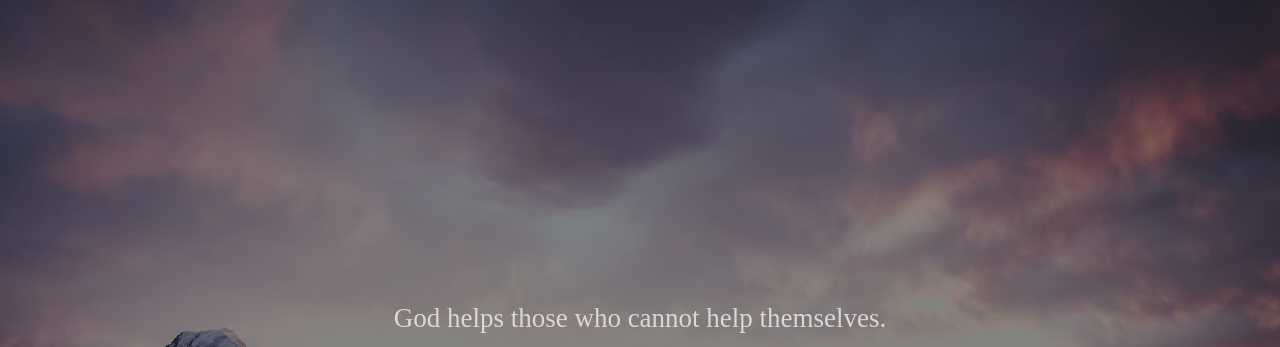
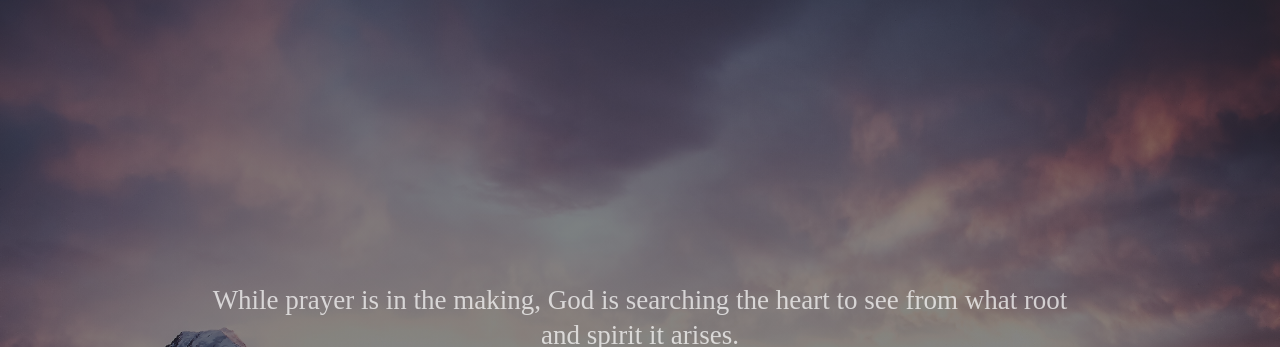
Before and after one commit to robersonj/randomquotes, a plain HTML site: page index.html in a window 1280 px wide. Shown: the top 347 px of the page. Drawn offline with nearby package versions, Linux system fonts and the light colour scheme; a web font is replaced by a local one.

Commit message:
Fixed typos in quotes; added function at the end of script.js to automatically update the first quote to random; added back jQuery transitions.

```diff
--- a/index.html
+++ b/index.html
@@ -13,8 +13,8 @@
   </head>
   <body>
     <div class="txt-container">
-      <p id="quote">God helps those who cannot help themselves.</p>
-      <p id="author">Charles Spurgeon</p>
+      <p id="quote"></p>
+      <p id="author"></p>
       <button type="button" onclick="tweetThis()"><i class="fa fa-twitter" aria-hidden="true"></i></button>
       <button type="button" onclick="generateQuote()"><i class="fa fa-refresh" aria-hidden="true"></i></button>
     </div>
@@ -22,6 +22,6 @@
   src="https://code.jquery.com/jquery-3.2.1.min.js"
   integrity="sha256-hwg4gsxgFZhOsEEamdOYGBf13FyQuiTwlAQgxVSNgt4="
   crossorigin="anonymous"></script>
-  <script src="resources/js/script.js" type="text/javascript"></script>
+  <script src="./resources/js/script.js" type="text/javascript"></script>
   </body>
 </html>
--- a/resources/js/script.js
+++ b/resources/js/script.js
@@ -24,7 +24,7 @@ var quotes = [
     "author": "John Calvin"
   },
   {
-    "quote": "While prayer is in the making, God is searching the heart to see from what root and spirit it arises (114).",
+    "quote": "While prayer is in the making, God is searching the heart to see from what root and spirit it arises.",
     "author": "John Bunyan"
   },
   {
@@ -76,7 +76,7 @@ var quotes = [
     "author": "Charles Spurgeon"
   },
   {
-    "quote": "So when the devil throws your sins in your face and declares that you deserve death and hell, tell h \"I admit that I deserve death and hell, what of it? For I know One who suffered and made satisfaction on my behalf. His name is Jesus Christ, Son of God, and where He is there I shall be also!\"",
+    "quote": "So when the devil throws your sins in your face and declares that you deserve death and hell, tell him \"I admit that I deserve death and hell, what of it? For I know One who suffered and made satisfaction on my behalf. His name is Jesus Christ, Son of God, and where He is there I shall be also!\"",
     "author": "Martin Luther"
   },
   {
@@ -104,7 +104,7 @@ var quotes = [
     "author": "Octavius Winslow"
   },
   {
-    "quote": "If God loves a person just the way they are, then what is the need for Jesus? Jesus would fail every single evangelism course in Seminary that's out there. He turns to a crowd of thousands and says, \"If you don't hate your life and come to die, don't come. If you do not come to die and rise again, DON'T COME!\"",
+    "quote": "If God loves a person just the way they are, then what is the need for Jesus? Jesus would fail every single evangelism course in seminary that's out there. He turns to a crowd of thousands and says, \"If you don't hate your life and come to die, don't come. If you do not come to die and rise again, DON'T COME!\"",
     "author": "Jeff Durbin"
   },
   {
@@ -120,7 +120,7 @@ var quotes = [
     "author": "John Calvin"
   },
   {
-    "quote": "Election guarantees that evangelism will result in genuine converstions.",
+    "quote": "Election guarantees that evangelism will result in genuine conversions.",
     "author": "R. B. Kuiper"
   },
   {
@@ -156,7 +156,7 @@ var quotes = [
     "author": "Charles Spurgeon"
   },
   {
-    "quote": "Every many loves the mercies of God, but a saint loves the God of his mercies.",
+    "quote": "Every man loves the mercies of God, but a saint loves the God of his mercies.",
     "author": "John Flavel"
   },
   {
@@ -172,7 +172,7 @@ var quotes = [
     "author": "John Flavel"
   },
   {
-    "quote": "The Christian is a man who expects nothing from this world. He does not pin his hopes on it. Because he knows that it is doomed.",
+    "quote": "The Christian is a man who expects nothing from this world. He does not pin his hopes on it because he knows that it is doomed.",
     "author": "D. Martyn Lloyd-Jones"
   },
   {
@@ -202,22 +202,25 @@ var quotes = [
   {
     "quote": "It is the loss of your first love that makes you seek the comfort of your bodies instead of the prosperity of your souls.",
     "author": "Charles Spurgeon"
+  },
+  {
+    "quote": "God helps those who cannot help themselves.",
+    "author": "Charles Spurgeon"
   }
 
 ];
 
 
-
 function generateQuote() {
     var randomNumber = Math.floor(Math.random() * quotes.length);
     var quote = quotes[randomNumber];
-        document.getElementById("quote").textContent = quote.quote;
-        document.getElementById("author").textContent = quote.author;
-//        $("#quote, #author").fadeOut(750, function(){
-//            $("#quote").text(quote.quote);
-//            $("#author").text(quote.author);
-//            $(this).fadeIn(750);
-//        });
+//    document.getElementById("quote").textContent = quote.quote;
+//    document.getElementById("author").textContent = quote.author;
+    $("#quote, #author").fadeOut(750, function(){
+        $("#quote").text(quote.quote);
+        $("#author").text(quote.author);
+        $(this).fadeIn(750);
+    });
 }
 
 function tweetThis() {
@@ -226,3 +229,5 @@ var quotes = [
     var author = document.getElementById('author').textContent;
     window.open(url+"?text=" + "\"" + text + "\"" + " " + author);
 }
+
+generateQuote();
```
Lines whose indentation alone changed are shown as unchanged.
